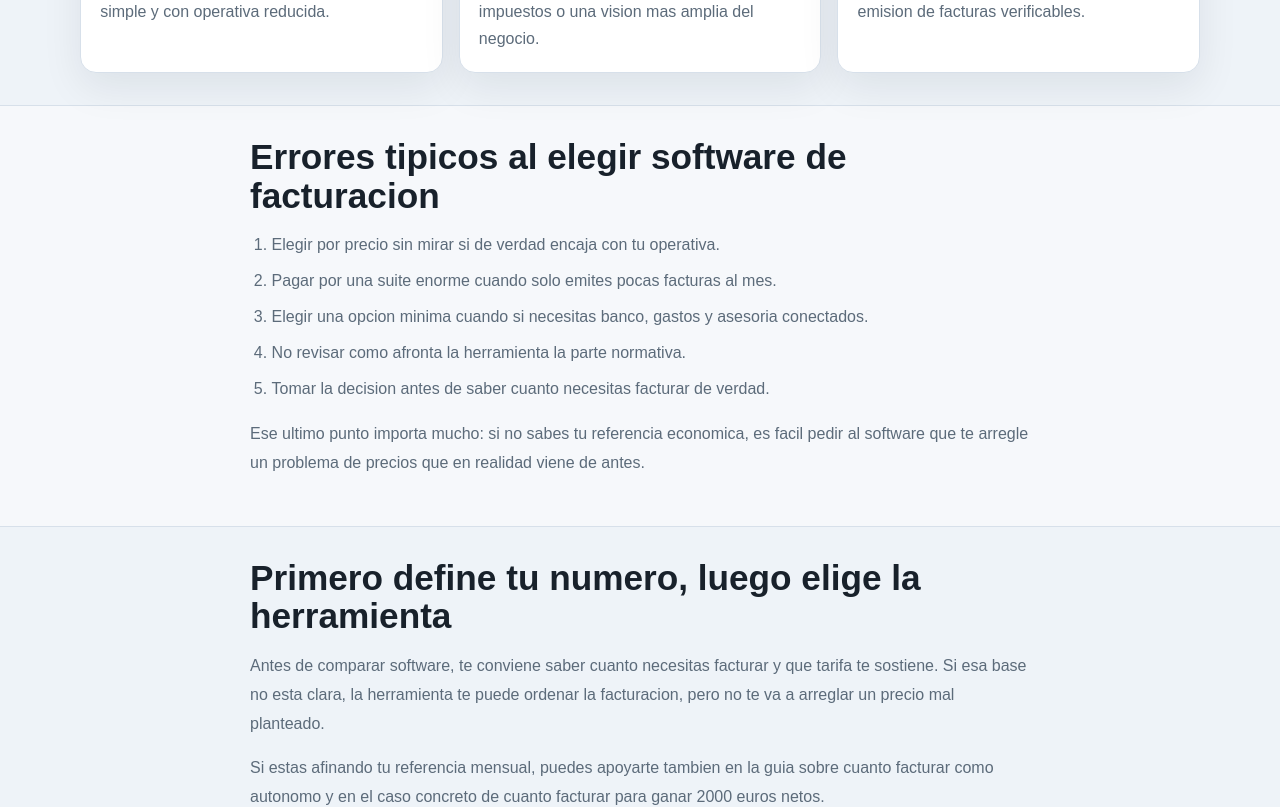
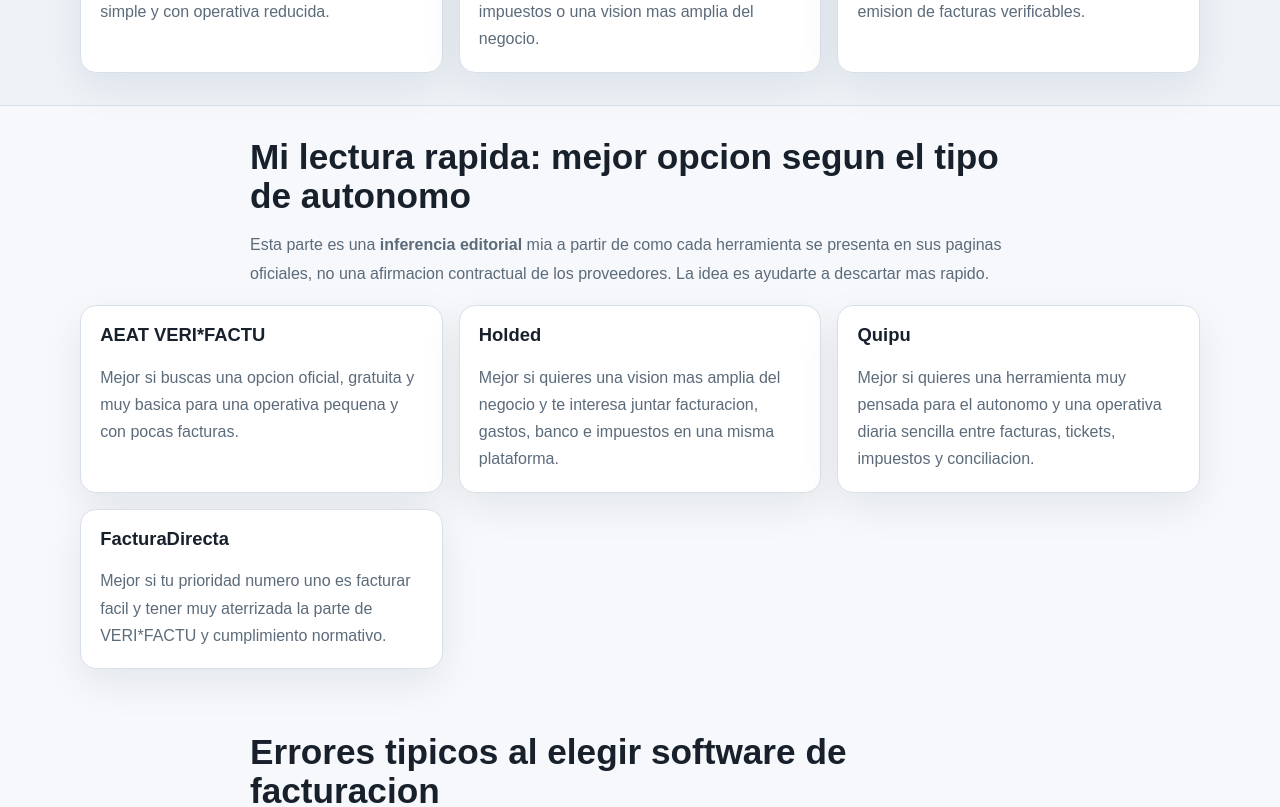
Before and after one commit to djimenezm/neto-autonomo, a Next.js app: page /mejores-programas-facturacion-autonomos in a window 1280 px wide. Shown: the part 2300-3107 px from the top of the page. Built offline with nearby package versions, Linux system fonts and the light colour scheme; no server answers.

Commit message:
Refine billing software comparison guidance

```diff
--- a/app/mejores-programas-facturacion-autonomos/page.tsx
+++ b/app/mejores-programas-facturacion-autonomos/page.tsx
@@ -314,6 +314,50 @@
 
       <section className="section">
         <div className="container text-block">
+          <h2>Mi lectura rapida: mejor opcion segun el tipo de autonomo</h2>
+          <p>
+            Esta parte es una <strong>inferencia editorial</strong> mia a partir de como cada
+            herramienta se presenta en sus paginas oficiales, no una afirmacion contractual de los
+            proveedores. La idea es ayudarte a descartar mas rapido.
+          </p>
+        </div>
+        <div className="container feature-grid" aria-label="Mejor programa segun perfil">
+          <article className="feature-card">
+            <h3>AEAT VERI*FACTU</h3>
+            <p>
+              Mejor si buscas una opcion oficial, gratuita y muy basica para una operativa pequena
+              y con pocas facturas.
+            </p>
+          </article>
+
+          <article className="feature-card">
+            <h3>Holded</h3>
+            <p>
+              Mejor si quieres una vision mas amplia del negocio y te interesa juntar facturacion,
+              gastos, banco e impuestos en una misma plataforma.
+            </p>
+          </article>
+
+          <article className="feature-card">
+            <h3>Quipu</h3>
+            <p>
+              Mejor si quieres una herramienta muy pensada para el autonomo y una operativa diaria
+              sencilla entre facturas, tickets, impuestos y conciliacion.
+            </p>
+          </article>
+
+          <article className="feature-card">
+            <h3>FacturaDirecta</h3>
+            <p>
+              Mejor si tu prioridad numero uno es facturar facil y tener muy aterrizada la parte de
+              VERI*FACTU y cumplimiento normativo.
+            </p>
+          </article>
+        </div>
+      </section>
+
+      <section className="section">
+        <div className="container text-block">
           <h2>Errores tipicos al elegir software de facturacion</h2>
           <ol className="article-list article-list-ordered">
             <li>Elegir por precio sin mirar si de verdad encaja con tu operativa.</li>
```
